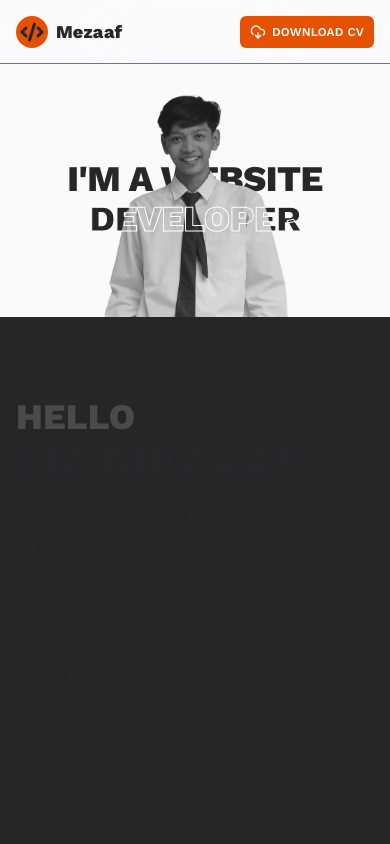
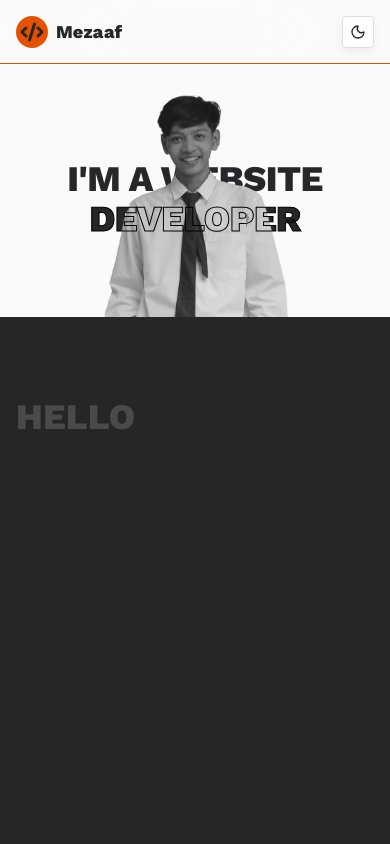
Before and after one commit to mezaaf/portfolio, a Next.js app: page / in a window 390 px wide. Shown: the top 844 px of the page. Built offline with nearby package versions, Linux system fonts and the light colour scheme.

Commit message:
ui(navbar): add theme toggle

```diff
--- a/src/app/globals.css
+++ b/src/app/globals.css
@@ -72,6 +72,7 @@
 }
 
 :root {
+  --hero-stroke: 0 0 0;
   --radius: 0.5rem;
   --background: oklch(1 0 0);
   --foreground: oklch(0 0 0);
@@ -133,6 +134,7 @@
 }
 
 .dark {
+  --hero-stroke: 255 255 255;
   --background: oklch(0.2178 0 0);
   --foreground: oklch(1 0 0);
   --card: oklch(0.2603 0 0);
@@ -208,7 +210,7 @@
   inset: 0 0 0 0;
   -webkit-text-stroke-width: 2px;
   -webkit-text-fill-color: transparent;
-  -webkit-text-stroke-color: white;
+  -webkit-text-stroke-color: rgb(var(--hero-stroke));
   z-index: 2;
 }
 
--- a/src/components/common/Navbar.tsx
+++ b/src/components/common/Navbar.tsx
@@ -6,6 +6,7 @@ import Link from "next/link";
 import { usePathname } from "next/navigation";
 import { useEffect, useState } from "react";
 import { Button } from "../ui/button";
+import ThemeToggle from "../shared/ThemeToggle";
 
 const Navbar = () => {
   const [mounted, setMounted] = useState(false);
@@ -46,15 +47,20 @@ const Navbar = () => {
             );
           })}
         </div>
+        <div className="flex items-center gap-2">
           <Button
             size={
-            mounted && (isSmallScreen || isExtraSmallScreen) ? "sm" : "default"
+              mounted && (isSmallScreen || isExtraSmallScreen)
+                ? "sm"
+                : "default"
             }
-          className="font-semibold text-xs md:text-sm"
+            className="hidden md:flex font-semibold text-xs md:text-sm"
           >
             <CloudDownload />
             DOWNLOAD CV
           </Button>
+          {mounted && <ThemeToggle />}
+        </div>
       </div>
     </nav>
   );
--- /dev/null
+++ b/src/components/shared/ThemeToggle.tsx
@@ -0,0 +1,24 @@
+"use client";
+
+import { useTheme } from "next-themes";
+import { Button } from "../ui/button";
+import { MoonIcon, SunIcon } from "lucide-react";
+
+const ThemeToggle = () => {
+  const { theme, setTheme } = useTheme();
+
+  const handleChangeTheme = () => {
+    if (theme === "light") {
+      setTheme("dark");
+    } else {
+      setTheme("light");
+    }
+  };
+  return (
+    <Button onClick={handleChangeTheme} size="icon-sm" variant="outline">
+      {theme === "light" ? <SunIcon /> : <MoonIcon />}
+    </Button>
+  );
+};
+
+export default ThemeToggle;
```
Lines whose indentation alone changed are shown as unchanged.
